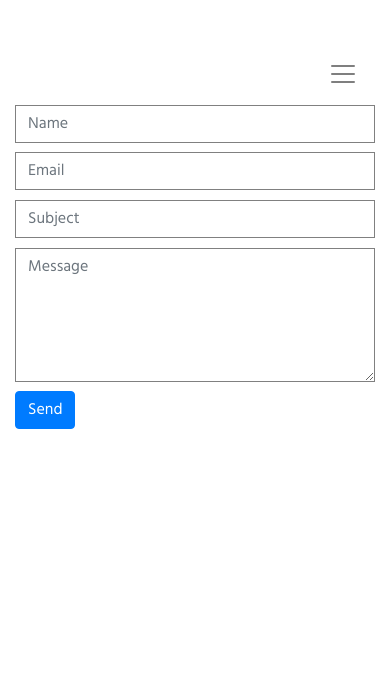
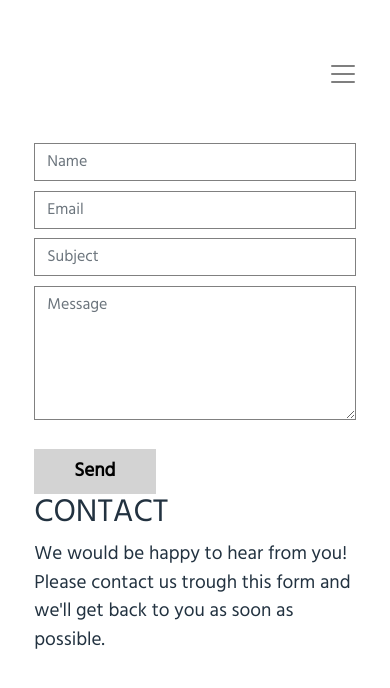
Before and after one commit to essile/rajaton, a React (Create React App) app: page /contact in a window 390 px wide. Shown: the top 688 px of the page. Built offline with nearby package versions, Linux system fonts and the light colour scheme.

Commit message:
contact form css

```diff
--- a/src/containers/ContactForm.js
+++ b/src/containers/ContactForm.js
@@ -1,7 +1,8 @@
 import React, { Component } from 'react';
-import { Form, Button, Container } from 'react-bootstrap';
+import { Row, Form, Container, Col } from 'react-bootstrap';
 import Axios from 'axios';
 import '../styles/FormStyles.css';
+import '../styles/ShopWindow.css';
 
 const API_ADDRESS = 'http://localhost:1234';
 
@@ -35,7 +36,9 @@ class ContactForm extends Component {
 
     render() {
         return (
-            <Container>
+            <Row className='contactRow'>
+                <Col md='2' style={{ height: '0px' }}></Col>
+                <Col sm='6' md='4'>
                     <Form onSubmit={this.sendEmail} className='rajatonForm'>
                         <Form.Group controlId="formName">
                             <Form.Control type="text" placeholder="Name" value={this.state.formName} onChange={this.handleChange} />
@@ -49,11 +52,19 @@ class ContactForm extends Component {
                         <Form.Group controlId="formMessage">
                             <Form.Control as="textarea" rows="5" placeholder="Message" value={this.state.formMessage} onChange={this.handleChange} />
                         </Form.Group>
-                    <Button variant="primary" type="submit">
+                        <button className="greyButton" type="submit">
                             Send
-                </Button>
+                    </button>
                     </Form>
+                </Col>
+                <Col sm='6' md='4' className='contactText'>
+                    <Container>
+                        <h2>CONTACT</h2>
+                        <p>We would be happy to hear from you! Please contact us trough this form and we'll get back to you as soon as possible.</p>
                     </Container>
+                </Col>
+                <Col md='2'></Col>
+            </Row>
         );
     }
 }
--- a/src/styles/FormStyles.css
+++ b/src/styles/FormStyles.css
@@ -1,3 +1,9 @@
+.contactRow {
+    margin-top: 2em;
+    margin-left: 0em;
+    margin-right: 0em;
+}
+
 .rajatonForm > div {
     margin-bottom: 0.5em;
 }
@@ -6,3 +12,21 @@
     border: 1px solid grey;
     border-radius: 0;
 }
+
+.contactText {
+    padding-left: 3em;
+    padding-right: 4em;
+}
+
+@media (max-width: 768px) {
+
+    .rajatonForm {
+        padding-left: 1em;
+        padding-right: 1em;
+    }
+
+    .contactText {
+        padding-left: 1em;
+        padding-right: 1em;
+    }
+}
```
Lines whose indentation alone changed are shown as unchanged.
